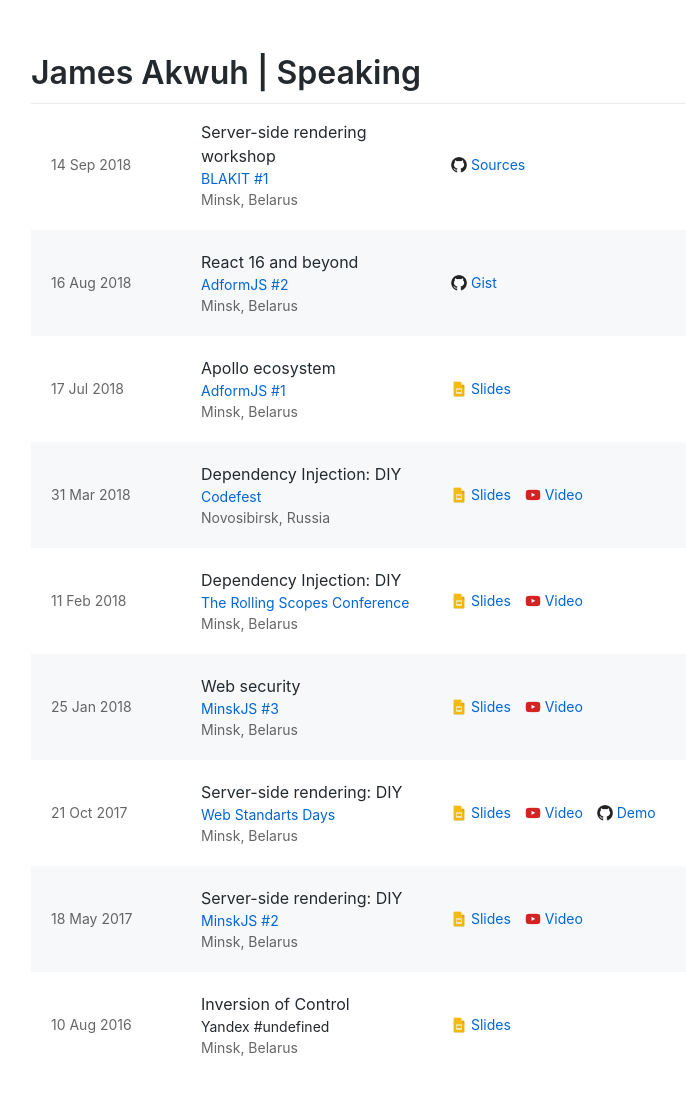
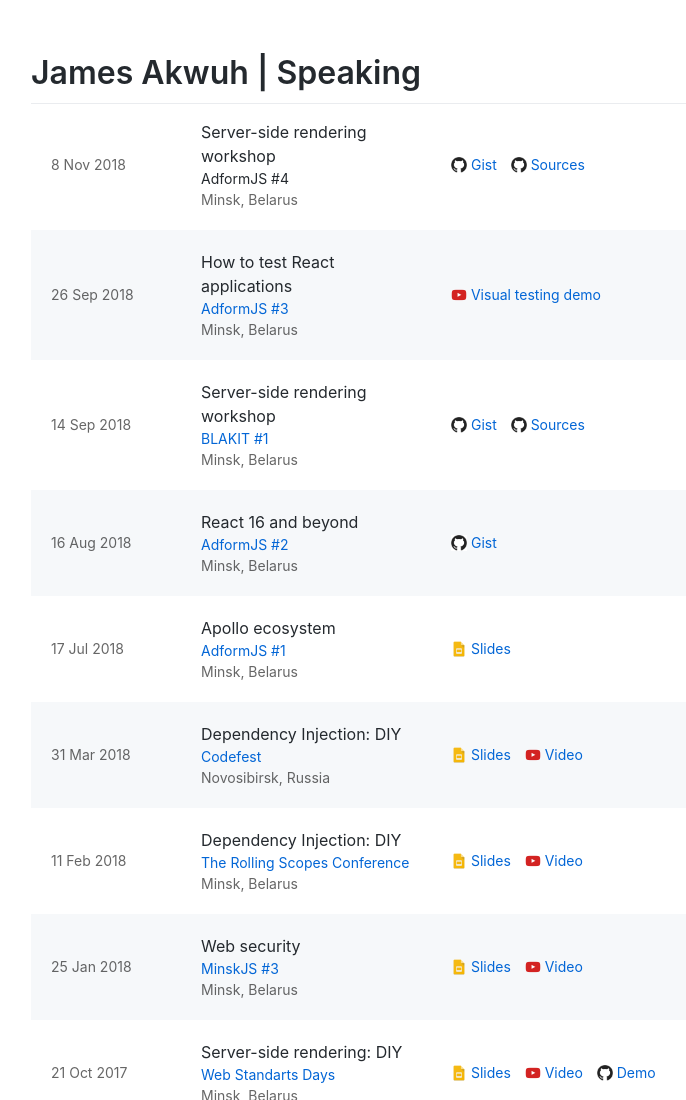
Before and after one commit to jakwuh/webtip, a website: page pages/speaking/index.html in a window 1280 px wide. Shown: the top 1100 px of the page, without its empty margins (164-850 px from the left). Drawn offline with Linux system fonts and the light colour scheme.

Commit message:
Update speaking

```diff
--- a/pages/speaking/index.html
+++ b/pages/speaking/index.html
@@ -1,5 +1,5 @@
 <!DOCTYPE html>
-<html>
+<html lang="en">
 <head>
     <meta http-equiv="Content-Type" content="text/html; charset=utf-8">
     <meta name="viewport" content="width=device-width, initial-scale=1">
@@ -22,6 +22,50 @@
         <table>
             <tbody>
                 <tr>
+                    <td width="150" class="date">8 Nov 2018</td>
+                    <td width="250">
+                        <div class="title">
+                            <span>Server-side rendering workshop</span>
+                        </div>
+                        <div class="event">
+                            <span>AdformJS #4</span>
+                        </div>
+                        <div class="location">Minsk, Belarus</div>
+                    </td>
+                    <td>
+                        <div class="talk-footer">
+                            <a href="https://gist.github.com/jakwuh/f6d3750beaff686076abf3c1d7e57caa" class="margin-xs">
+                                <img src="images/github.jpg" alt="Slides" class="icon">
+                                <span>Gist</span>
+                            </a>
+                            <a href="https://github.com/jakwuh/ssr-workshop/commits/master/" class="margin-xs">
+                                <img src="images/github.jpg" alt="Slides" class="icon">
+                                <span>Sources</span>
+                            </a>
+                        </div>
+                    </td>
+                </tr>
+                <tr>
+                    <td width="150" class="date">26 Sep 2018</td>
+                    <td width="250">
+                        <div class="title">
+                            <span>How to test React applications</span>
+                        </div>
+                        <div class="event">
+                            <a href="https://photos.app.goo.gl/HhEmbKTb65hc5rWT6">AdformJS #3</a>
+                        </div>
+                        <div class="location">Minsk, Belarus</div>
+                    </td>
+                    <td>
+                        <div class="talk-footer">
+                            <a href="https://www.linkedin.com/feed/update/urn:li:activity:6446765607047303168" class="margin-xs">
+                                <img src="images/youtube.png" alt="Video" class="icon">
+                                <span>Visual testing demo</span>
+                            </a>
+                        </div>
+                    </td>
+                </tr>
+                <tr>
                     <td width="150" class="date">14 Sep 2018</td>
                     <td width="250">
                         <div class="title">
@@ -34,7 +78,11 @@
                     </td>
                     <td>
                         <div class="talk-footer">
-                            <a href="https://github.com/jakwuh/ssr-workshop" class="margin-xs">
+                            <a href="https://gist.github.com/jakwuh/f6d3750beaff686076abf3c1d7e57caa" class="margin-xs">
+                                <img src="images/github.jpg" alt="Slides" class="icon">
+                                <span>Gist</span>
+                            </a>
+                            <a href="https://github.com/jakwuh/ssr-workshop/commits/master/" class="margin-xs">
                                 <img src="images/github.jpg" alt="Slides" class="icon">
                                 <span>Sources</span>
                             </a>
```
